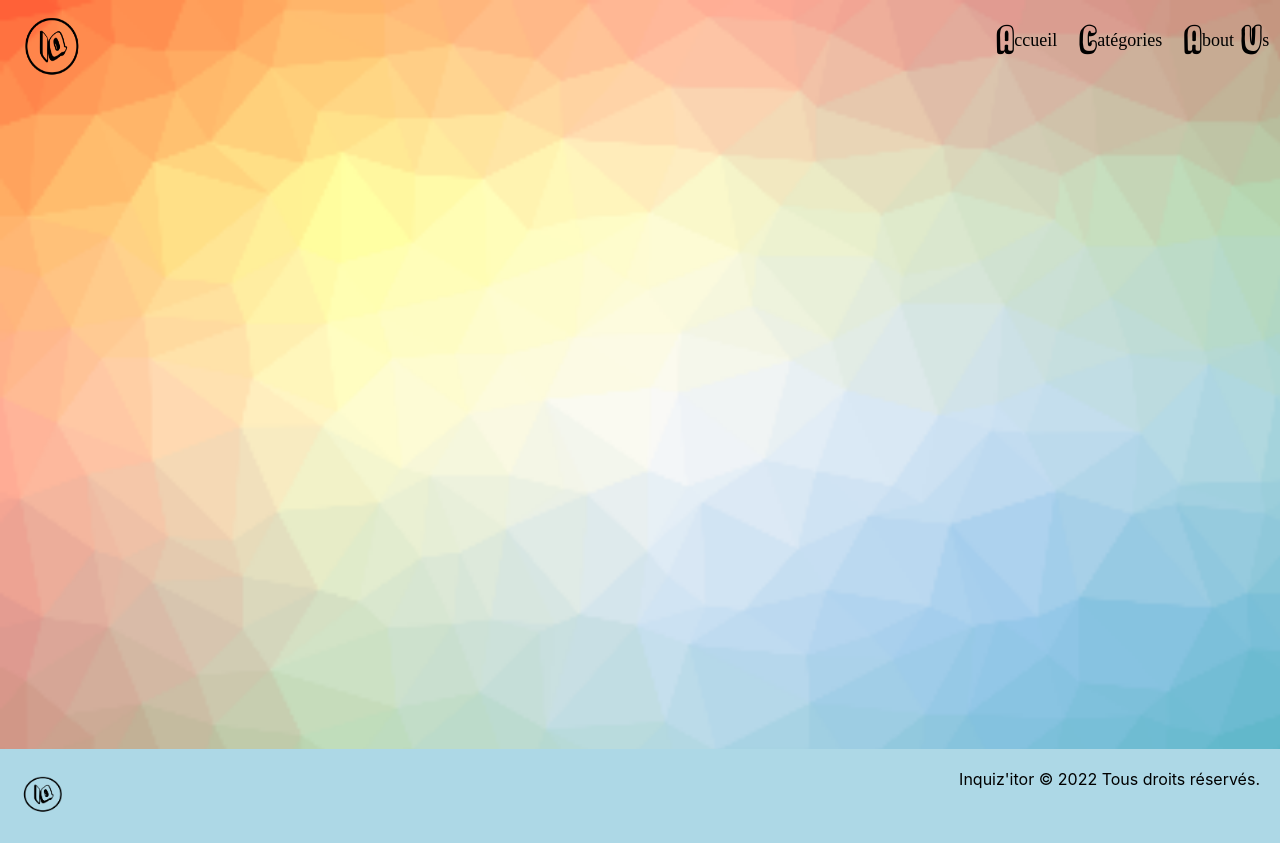
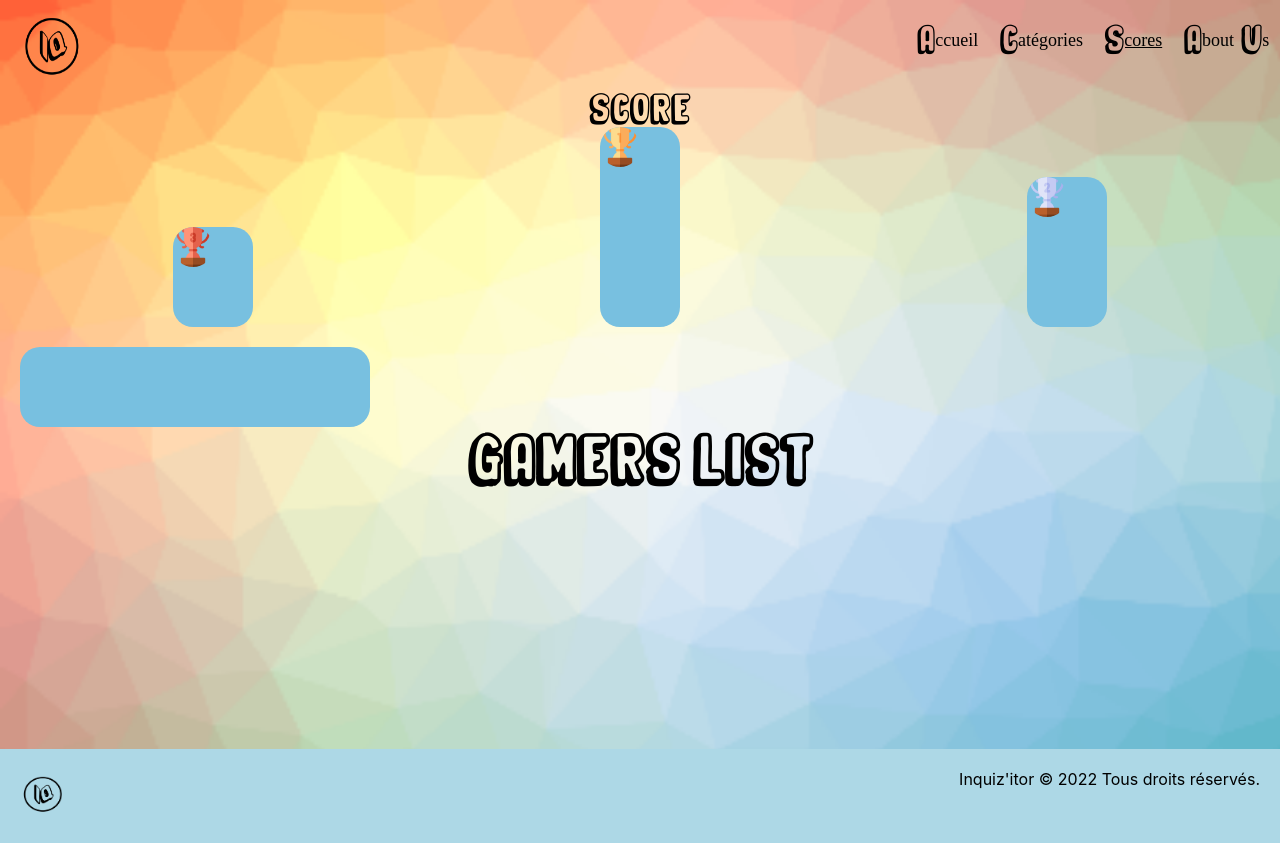
Before and after one commit to ComicScrip/lyon-react-mars22-p2g5, a React (Create React App) app: page /Scores in a window 1280 px wide. Built offline with nearby package versions, Linux system fonts and the light colour scheme.

Commit message:
name input at the bottom of the result page created, construction of podium on scores page start to grow

```diff
--- a/src/components/Header.jsx
+++ b/src/components/Header.jsx
@@ -4,6 +4,7 @@ import './Header.css';
 import logo from '../assets/logo.png';
 import accueil from '../assets/accueil.png';
 import categorie from '../assets/categorie.png';
+import evaluation from '../assets/evaluation.png';
 import avatar from '../assets/avatar.png';
 
 const getActiveLinkStyle = ({ isActive }) => ({
@@ -63,6 +64,17 @@ export default function Header() {
                   Catégories
                 </NavLink>
               </li>
+              <li className="navbar_item">
+                {' '}
+                <img src={evaluation} alt={evaluation} className="logoMenu" />
+                <NavLink
+                  to="/Scores"
+                  className="navbar_link active"
+                  style={getActiveLinkStyle}
+                >
+                  Scores
+                </NavLink>
+              </li>
               <li className="navbar_item navbarAbout">
                 <img src={avatar} alt={avatar} className="logoMenu" />
                 <NavLink
--- a/src/components/Main.js
+++ b/src/components/Main.js
@@ -3,15 +3,17 @@ import Home from './Home';
 import Contact from './Contact';
 import ResultPage from './ResultPage';
 import QuizAPI from './QuizAPI';
+import Scores from './Scores';
 
 export default function Main() {
   return (
     <main>
       <Routes>
         <Route path="/" element={<Home />} />
+        <Route path="/Quizz" element={<QuizAPI />} />
+        <Route path="/ResultPage" element={<ResultPage />} />
+        <Route path="/Scores" element={<Scores />} />
         <Route path="/Contact" element={<Contact />} />
-        <Route path="/ResultPage" element={<ResultPage />} />
-        <Route path="/Quizz" element={<QuizAPI />} />
       </Routes>
     </main>
   );
--- a/src/components/ResultPage.jsx
+++ b/src/components/ResultPage.jsx
@@ -70,18 +70,20 @@ function ResultPage({ answers, questions }) {
       </div>
       <form className="champ">
         <label className="label" htmlFor="name">
-          Rentrez votre nom pour sauvegarder votre score
+          Rentrez votre nom pour sauvegarder votre score :
         </label>
         <input
           type="text"
           id="nameScore"
           name="name"
-          placeholder="ex: Pierre"
+          placeholder="  ex: Pierre"
           required="required"
         />
-        <input className="validation" type="submit" value="Valider" />
+        <Link to="/Scores">
+          <input className="validation" type="submit" value="Valider" />
+        </Link>
       </form>
-      <Link to="/">
+      <Link to="/" className="lienRestart">
         <button className="restart" type="button">
           Recommencer
         </button>
--- a/src/components/Scores.jsx
+++ b/src/components/Scores.jsx
@@ -1,22 +1,27 @@
 import React from 'react';
-/* import '../styles/score.css';
+import '../styles/scores.css';
 import or from '../assets/or.png';
 import argent from '../assets/argent.png';
-import bronze from '../assets/bronze.png'; */
+import bronze from '../assets/bronze.png';
 
 function Scores() {
   return (
     <div className="scorepage">
       <h1 className="scoreTitle">SCORE</h1>
-      <br />
       <div className="podium">
-        <div className="first" />
-        <div className="second" />
-        <div className="third" />
-        <br />
-        <div className="scoreList" />
-        <h1>GAMER LIST</h1>
+        <div className="third">
+          <img className="coupe" src={bronze} alt="coupe-bronze" />
+        </div>
+        <div className="first">
+          <img className="coupe" src={or} alt="coupe-or" />
+        </div>
+        <div className="second">
+          <img className="coupe" src={argent} alt="coupe-argent" />
+        </div>
       </div>
+      <div className="socle" />
+      <div className="scoreList" />
+      <h1>GAMERS LIST</h1>
     </div>
   );
 }
--- a/src/styles/ResultPage.css
+++ b/src/styles/ResultPage.css
@@ -3,6 +3,7 @@
   justify-content: center;
   flex-direction: column;
   align-items: center;
+  font-family: 'Raleway', sans-serif;
 }
 
 .result-title {
@@ -71,32 +72,37 @@ img {
   margin-bottom: 25px;
 }
 
-.label {
-  font-size: 1em;
-  font-weight: 600;
+.champ {
+  width: 60%;
+  display: flex;
+  flex-direction: row;
+  justify-content: center;
+  margin-top: 20px;
 }
 
-.champ {
-  width: 47%;
-  display: flex;
-  flex-direction: row;
-  justify-content: space-between;
+.label {
+  font-size: 1.2em;
+  font-weight: 800;
 }
 
 #nameScore {
+  width: 200px;
   border-radius: 20px;
   background-color: rgba(255, 255, 255, 30%);
   border: 1px solid black;
   box-shadow: 2px 3px 3px rgb(85, 83, 83);
+  margin-left: 10px;
 }
 
 .validation {
-  background-color: rgba(59, 61, 65, 0.3);
+  width: 100px;
+  background-color: #78c0e0;
   border-radius: 5px;
   border: 1px solid black;
   box-shadow: 2px 3px 3px rgb(85, 83, 83);
   cursor: pointer;
   font-size: 0.8rem;
+  margin-left: 10px;
 }
 
 .restart {
@@ -106,18 +112,25 @@ img {
   width: 200px;
   height: 60px;
   border-radius: 50%;
-  margin-top: 30px;
   background-color: #78c0e0;
   cursor: pointer;
   font-size: 1em;
   font-weight: 400;
   opacity: 0.7;
   box-shadow: 0px 8px 8px black;
-  margin-bottom: 20px;
 }
 
 .restart:hover {
   background-color: #30afe6;
+}
+
+.lienRestart {
+  display: flex;
+  align-items: center;
+  width: 200px;
+  height: 60px;
+  margin-top: 30px;
+  margin-bottom: 30px;
 }
 
 @media screen and (max-width: 800px) {
@@ -137,7 +150,11 @@ img {
     justify-content: space-between;
     align-items: center;
   }
+  #nameScore {
+    margin-top: 10px;
+  }
   .validation {
-    width: 30%;
+    margin-top: 8px;
+    width: 80px;
   }
 }
--- a/src/styles/home.css
+++ b/src/styles/home.css
@@ -42,8 +42,9 @@
     height: 140px;
     border-radius: 50%;
     background-color: #78c0e0;
-    font-size: 2.5em;
+    font-size: 1.7em;
     font-weight: 700;
+    margin-top: 180px;
   }
   .letsGo:hover {
     background-color: #30afe6;
--- a/src/styles/scores.css
+++ b/src/styles/scores.css
@@ -3,5 +3,49 @@
   font-weight: 500;
 }
 
+.podium {
+  width: 100%;
+  height: 200px;
+  display: flex;
+  flex-direction: row;
+  justify-content: space-around;
+  align-items: baseline;
+}
+
+.coupe {
+  width: 40px;
+  height: auto;
+  display: flex;
+  justify-content: center;
+  align-items: center;
+}
+
+.third {
+  width: 80px;
+  height: 100px;
+  border-radius: 20px;
+  background-color: #78c0e0;
+}
+
 .first {
+  width: 80px;
+  height: 200px;
+  border-radius: 20px;
+  background-color: #78c0e0;
 }
+
+.second {
+  width: 80px;
+  height: 150px;
+  border-radius: 20px;
+  background-color: #78c0e0;
+}
+
+.socle {
+  width: 350px;
+  height: 80px;
+  background-color: #78c0e0;
+  border-radius: 20px;
+  margin-top: 20px;
+  margin-left: 20px;
+}
```
